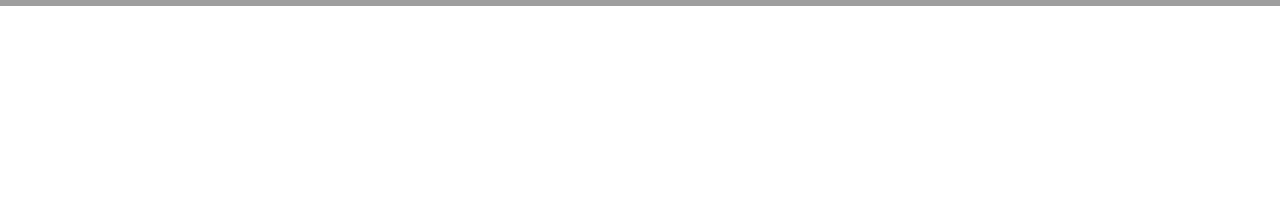
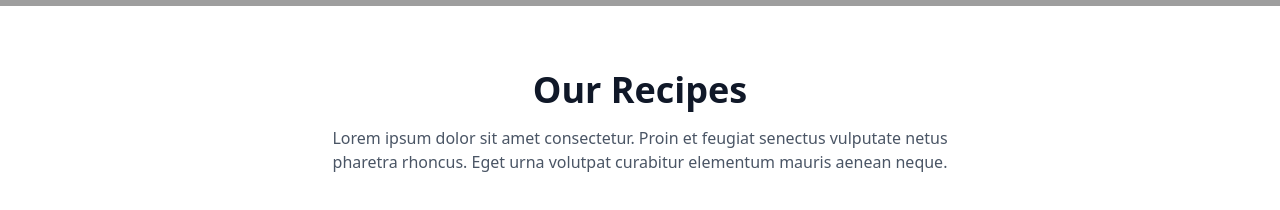
Before and after one commit to rajiasultanashraboni/Shef-s-table-project-with-react, a React (Vite) app: page / in a window 1280 px wide. Shown: the part 658-868 px from the top of the page. Before the commit the page ends 800 px from the top, so only its background shows below. Built offline with nearby package versions, Linux system fonts and the light colour scheme; grey boxes are pictures that could not be loaded.

Commit message:
our recipies section is completed here

```diff
--- a/src/App.jsx
+++ b/src/App.jsx
@@ -1,5 +1,6 @@
 import Banner from "./component/Banner"
 import Navbar from "./component/Navbar"
+import OurRecipies from "./component/OurRecipies"
 
 function App() {
 
@@ -7,6 +8,7 @@ function App() {
     <>
     <Navbar></Navbar>
     <Banner></Banner>
+    <OurRecipies></OurRecipies>
     </>
   )
 }
--- /dev/null
+++ b/src/component/OurRecipies.jsx
@@ -0,0 +1,15 @@
+const OurRecipies = () => {
+    return (
+      <div className="py-16 bg-white text-center">
+        <h2 className="text-3xl md:text-4xl font-bold text-gray-900 mb-4">
+          Our Recipes
+        </h2>
+        <p className="text-gray-600 max-w-2xl mx-auto">
+          Lorem ipsum dolor sit amet consectetur. Proin et feugiat senectus vulputate netus pharetra rhoncus.
+          Eget urna volutpat curabitur elementum mauris aenean neque.
+        </p>
+      </div>
+    );
+  };
+
+  export default OurRecipies;
```
